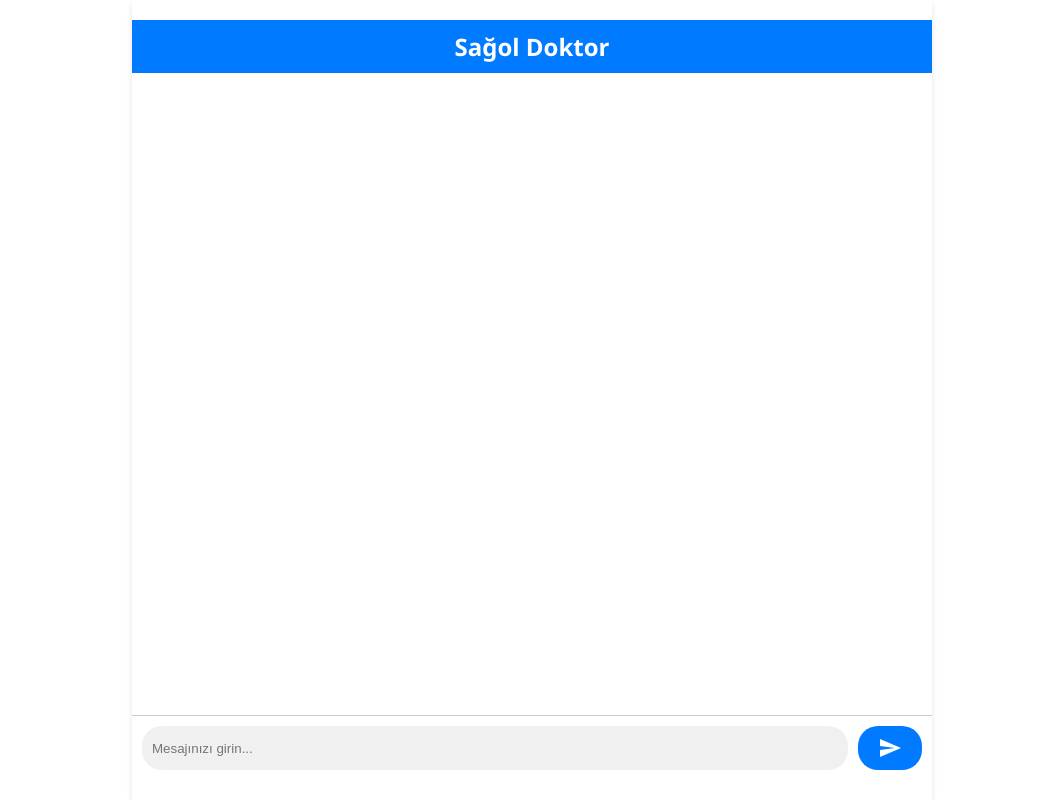
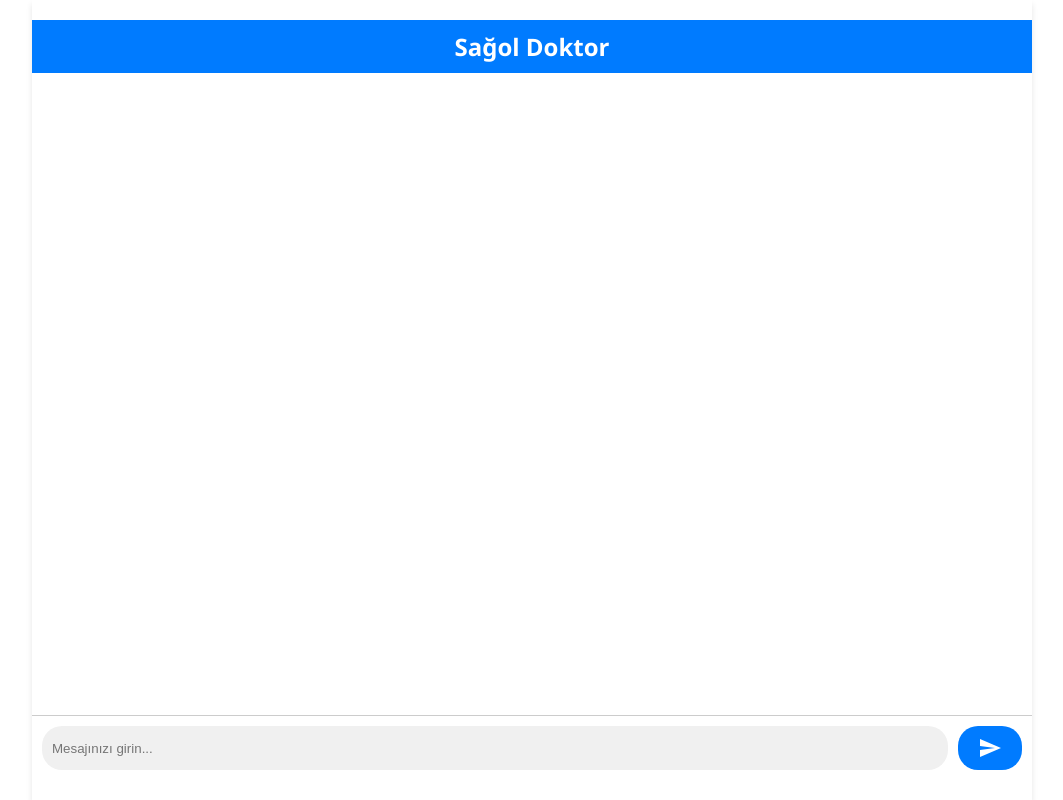
Before and after one commit to sagoldoktor/sagoldoktor.github.io, a React (Create React App) app: page / in a window 1280 px wide. Shown: the whole page, without its empty margins (108-1171 px from the left). Built offline with nearby package versions, Linux system fonts and the light colour scheme; the HTML template or start-up script is replaced by a standard one.

Commit message:
Update App.css

```diff
--- a/src/App.css
+++ b/src/App.css
@@ -22,8 +22,8 @@ body {
 .chat-container {
   display: flex;
   flex-direction: column;
-  width: 80%;
-  max-width: 800px; /* Adjust the max-width as desired */
+  width: 100%;
+  max-width: 1000px; /* Adjust the max-width as desired */
   height: 100%;
   background-color: #ffffff;
   padding: 20px 0;
```
